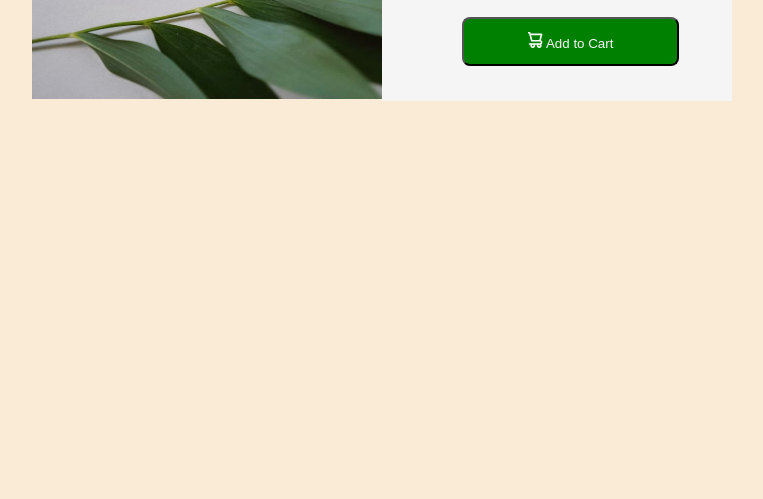
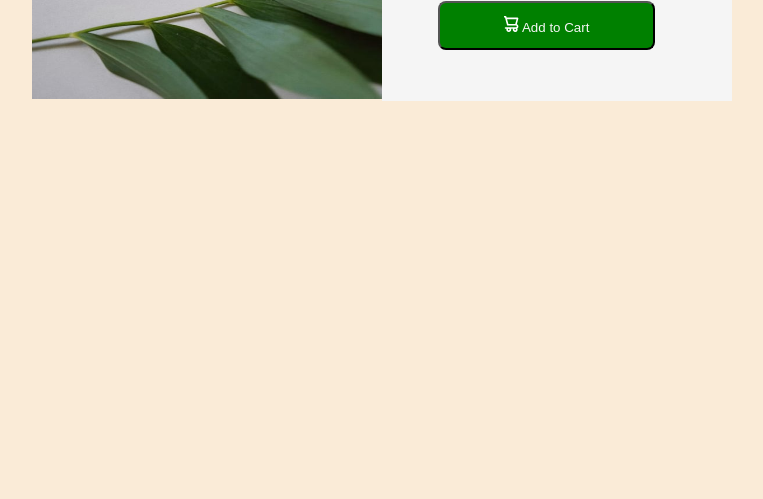
Before and after one commit to bhatsahil13579/card, a plain HTML site: page index.html in a window 1280 px wide. Shown: the part 301-800 px from the top of the page, without its empty margins (258-1021 px from the left). Drawn offline with Linux system fonts and the light colour scheme.

Commit message:
2nd commit

```diff
--- a/css/style.css
+++ b/css/style.css
@@ -64,8 +64,8 @@ button{
 
    color: whitesmoke;
   background-color: green ;
-    margin-left: 3rem;
-   margin-top: 2rem;
+    margin-inline: 1.5rem;
+    margin-top:1rem ;
    padding-inline: 4rem;
   padding-top: 0.8rem;
   padding-bottom: 0.8rem;
```
